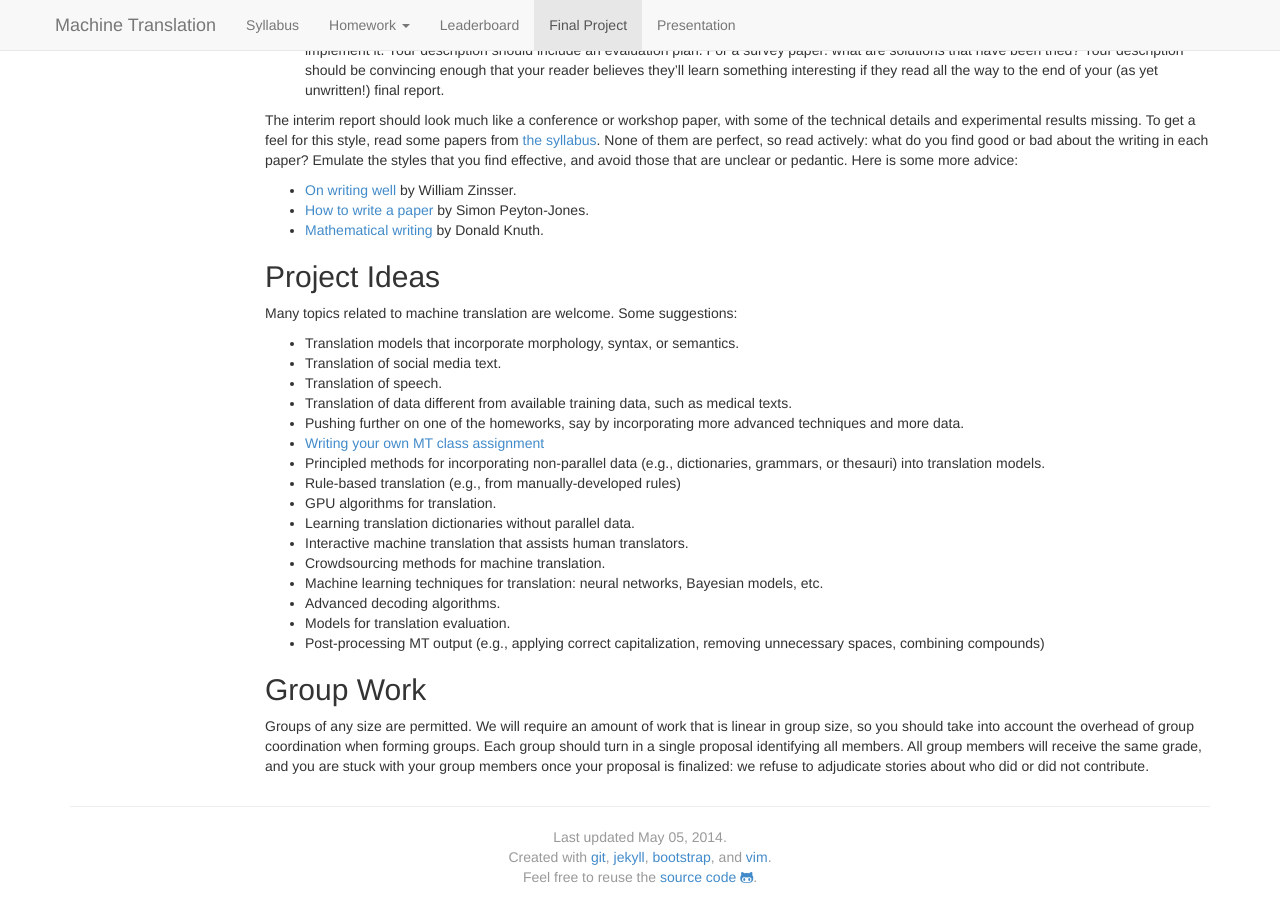
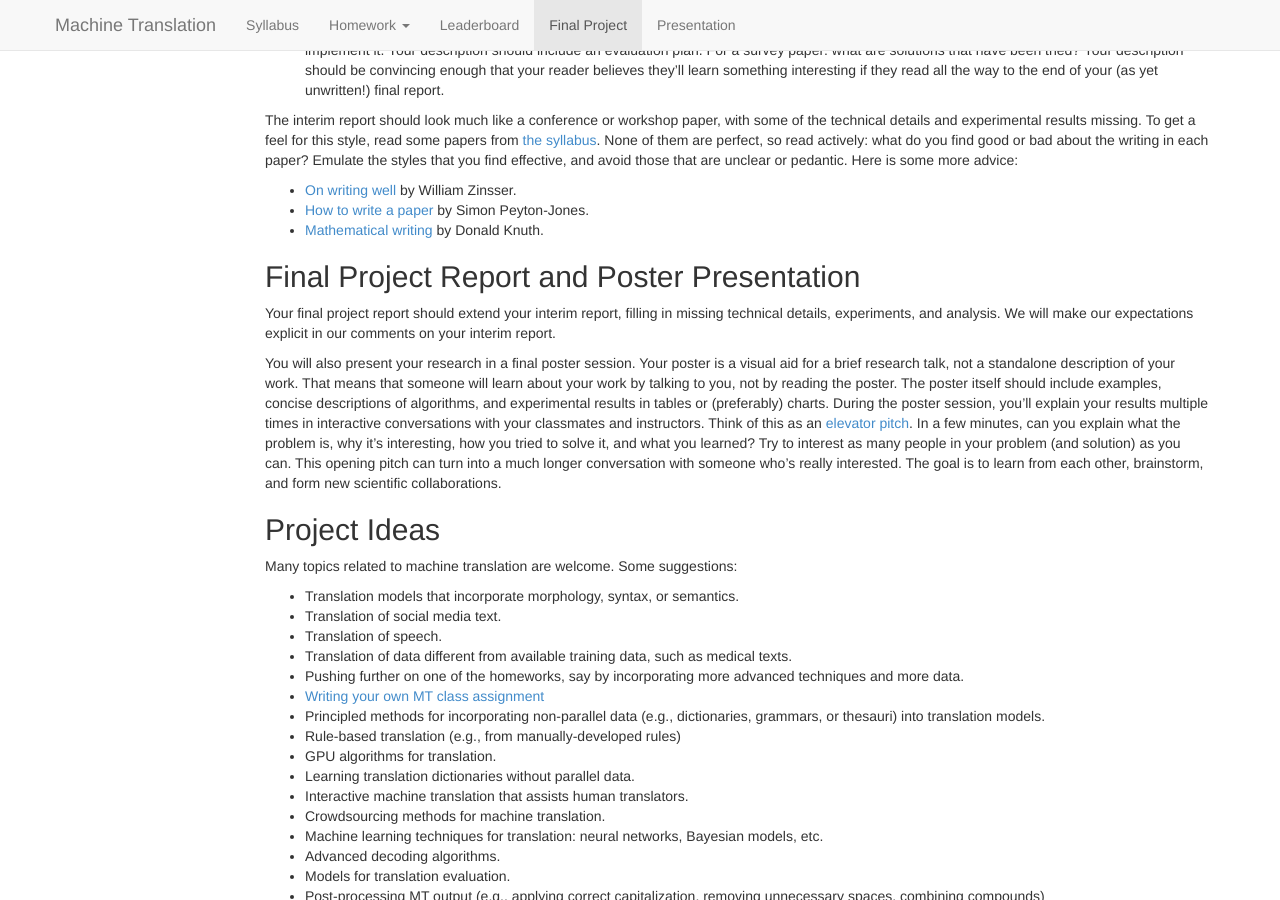
Before and after one commit to mt-class/jhu, a Jekyll site: the page built from project.md, in a window 1280 px wide and 900 px high, scrolled down 1046 px. Built offline with Jekyll 4.4.1, drawn with Linux system fonts in a browser that asks for light colours; nearby versions of some CDN libraries.

Commit message:
Update announcements, final project notes

```diff
--- a/_layouts/default.html
+++ b/_layouts/default.html
@@ -54,7 +54,7 @@
                 <li><a href="hw2.html">2. Decoding</a></li>
                 <li><a href="hw3.html">3. Evaluation</a></li>
                 <li><a href="hw4.html">4. Reranking</a></li>
-                <li><a href="hw5.html">5. Inflection (due April 28)</a></li>
+                <li><a href="hw5.html">5. Inflection</a></li>
               </ol>
             </li>
             <li id="leaderboard"><a href="leaderboard.html">Leaderboard</a></li>
--- a/project.md
+++ b/project.md
@@ -107,6 +107,28 @@ and avoid those that are unclear or pedantic. Here is some more advice:
 * [How to write a paper](http://research.microsoft.com/en-us/um/people/simonpj/papers/giving-a-talk/writing-a-paper-slides.pdf) by Simon Peyton-Jones.
 * [Mathematical writing](http://jmlr.org/reviewing-papers/knuth_mathematical_writing.pdf) by Donald Knuth.
 
+Final Project Report and Poster Presentation
+--------------------------------------------
+
+Your final project report should extend your interim report, filling in
+missing technical details, experiments, and analysis. We will make our
+expectations explicit in our comments on your interim report.
+
+You will also present your research in a final poster session. Your poster
+is a visual aid for a brief research talk, not a standalone description
+of your work. That means that someone will learn about your work by talking
+to you, not by reading the poster. The poster itself should include examples,
+concise descriptions of algorithms, and experimental results in tables
+or (preferably) charts. During the poster session, you'll explain your
+results multiple times in interactive conversations with your classmates
+and instructors. Think of this as an [elevator pitch](http://www.elevatorpitchessentials.com/).
+In a few minutes, can you explain what the problem is, why it's interesting,
+how you tried to solve it, and what you learned? Try to interest
+as many people in your problem (and solution) as you can. This
+opening pitch can turn into a much longer conversation with someone who's
+really interested. The goal is to learn from each other, brainstorm, and
+form new scientific collaborations.
+
 Project Ideas
 -------------
 
```
Also changed, not shown: hw5.md (+0 -5 lines), index.md (+3 -3 lines), syllabus.md (+0 -2 lines).
